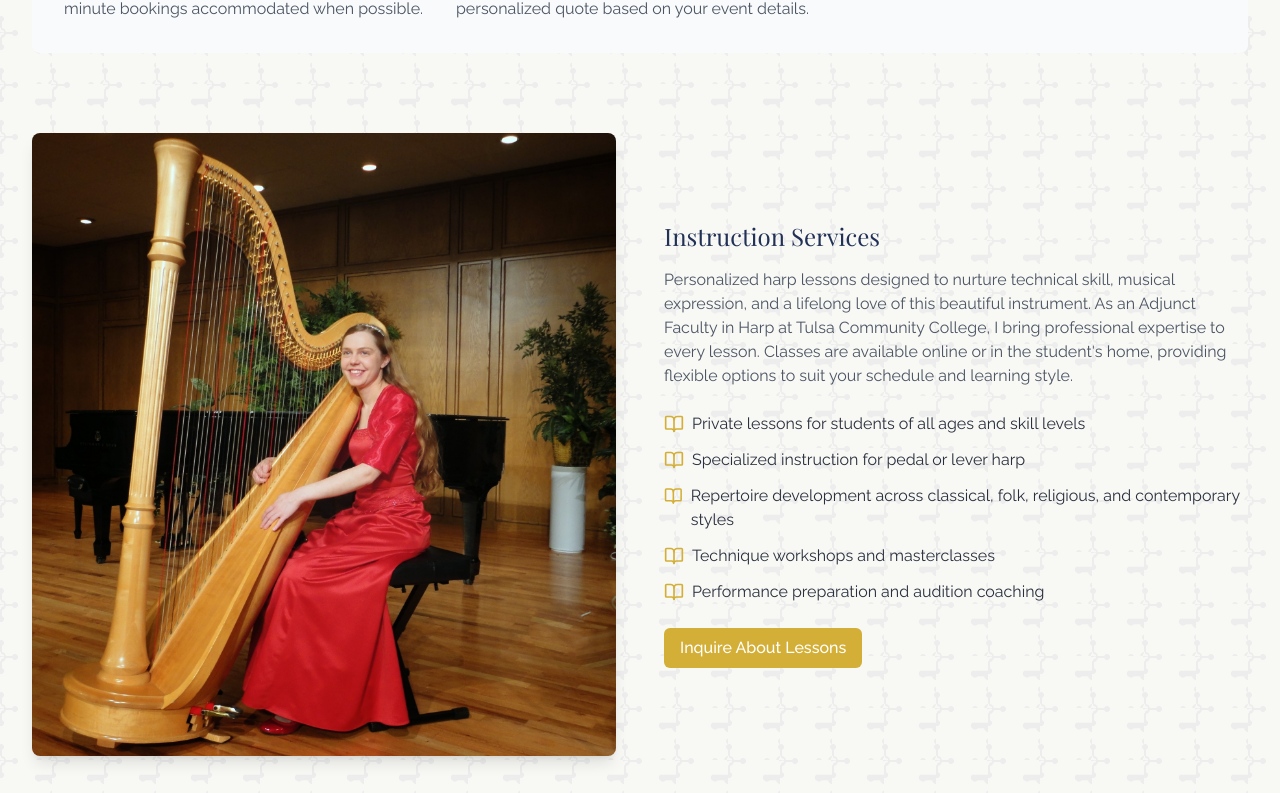
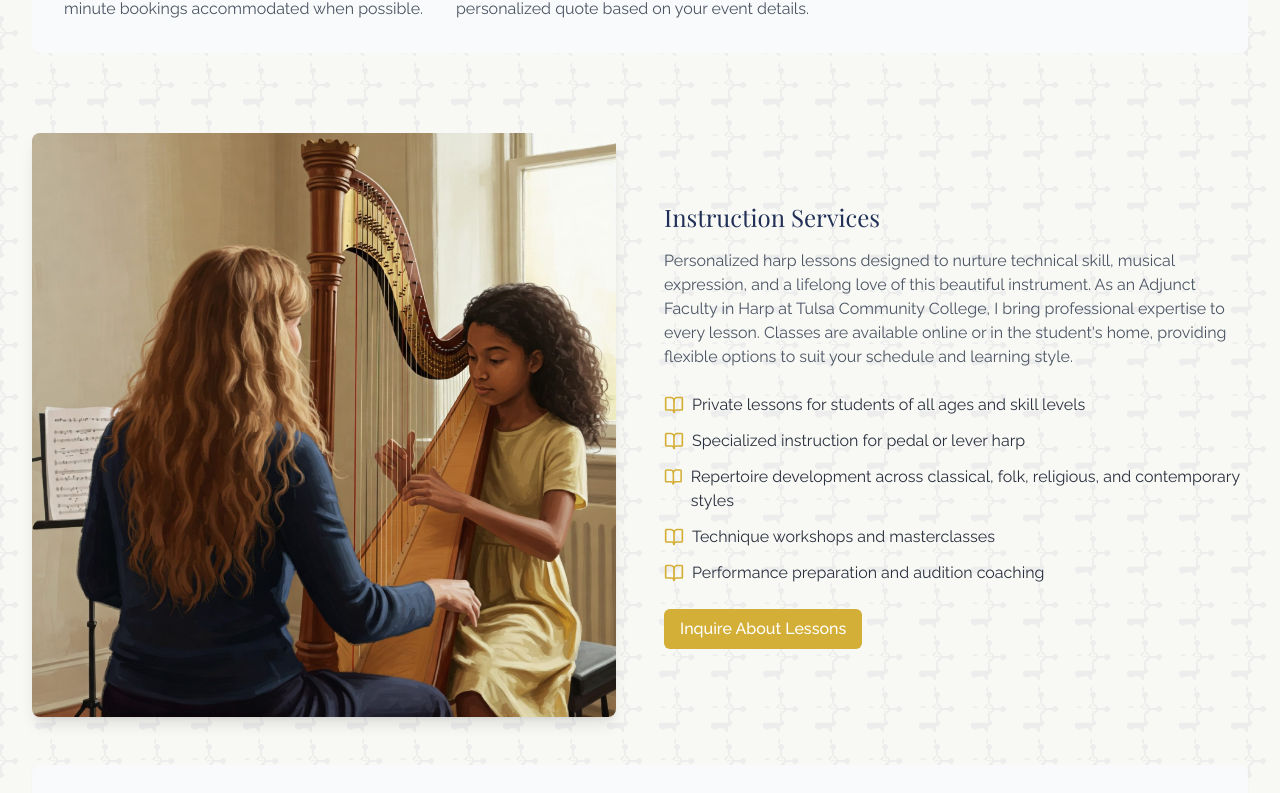
Before and after one commit to RootedHarp/harp-melody-web, a React (Vite) app: page /services in a window 1280 px wide. Shown: the part 1060-1853 px from the top of the page. Built offline with nearby package versions, Linux system fonts and the light colour scheme.

Commit message:
Fix: Use image in instruction services
Use the provided image in the instruction services section.

```diff
--- a/src/pages/Services.tsx
+++ b/src/pages/Services.tsx
@@ -1,8 +1,8 @@
-
 import { CalendarDays, BookOpen, FileMusic, Users, Clock, CreditCard } from 'lucide-react';
 import SectionHeading from '@/components/SectionHeading';
 import Card from '@/components/Card';
 import Button from '@/components/Button';
+
 const Services = () => {
   return <div className="pt-24 pb-16">
       <div className="max-w-7xl mx-auto px-4 sm:px-6 lg:px-8">
@@ -92,7 +92,11 @@ const Services = () => {
         <div className="mb-20">
           <div className="grid grid-cols-1 md:grid-cols-2 gap-12 items-center mb-12">
             <div className="order-2 md:order-1">
-              <img src="/lovable-uploads/9ac2c2ff-0fc5-4371-898f-25058699beaf.png" alt="Harp instruction" className="rounded-lg shadow-lg w-full h-auto" />
+              <img
+                src="/lovable-uploads/2aacbbb7-8623-4974-91a1-bd86e4bcbd69.png"
+                alt="Harp instruction"
+                className="rounded-lg shadow-lg w-full h-auto"
+              />
             </div>
             <div className="order-1 md:order-2">
               <h3 className="font-serif text-2xl text-harp-navy mb-4">Instruction Services</h3>
```
Also changed, not shown: public/lovable-uploads/2aacbbb7-8623-4974-91a1-bd86e4bcbd69.png (added).
